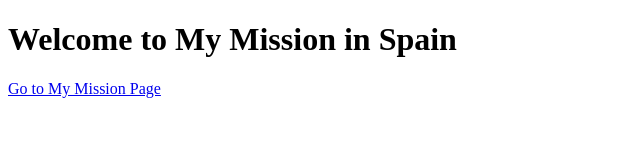
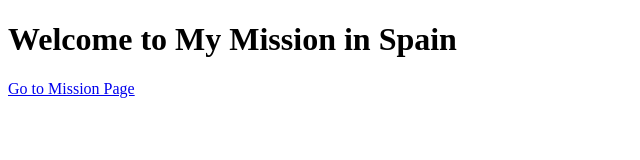
Before and after one commit to ellebt/spainmission, a plain HTML site: page index.html/index.html in a window 1280 px wide. Shown: the full height of the page, 0-640 px from the left. Drawn offline with Linux system fonts and the light colour scheme.

Commit message:
Update index.html

```diff
--- a/index.html/index.html
+++ b/index.html/index.html
@@ -7,6 +7,6 @@
 </head>
 <body>
     <h1>Welcome to My Mission in Spain</h1>
-    <p><a href="mission.html">Go to My Mission Page</a></p>
+  <a href="../html/mission.html">Go to Mission Page</a
 </body>
 </html>
```
